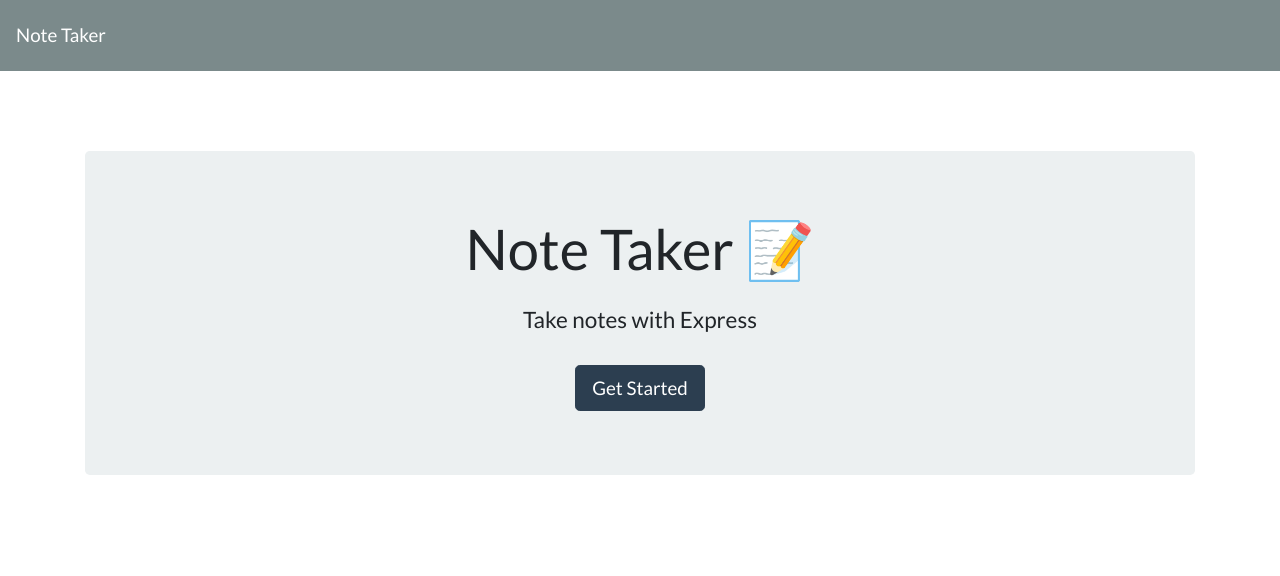
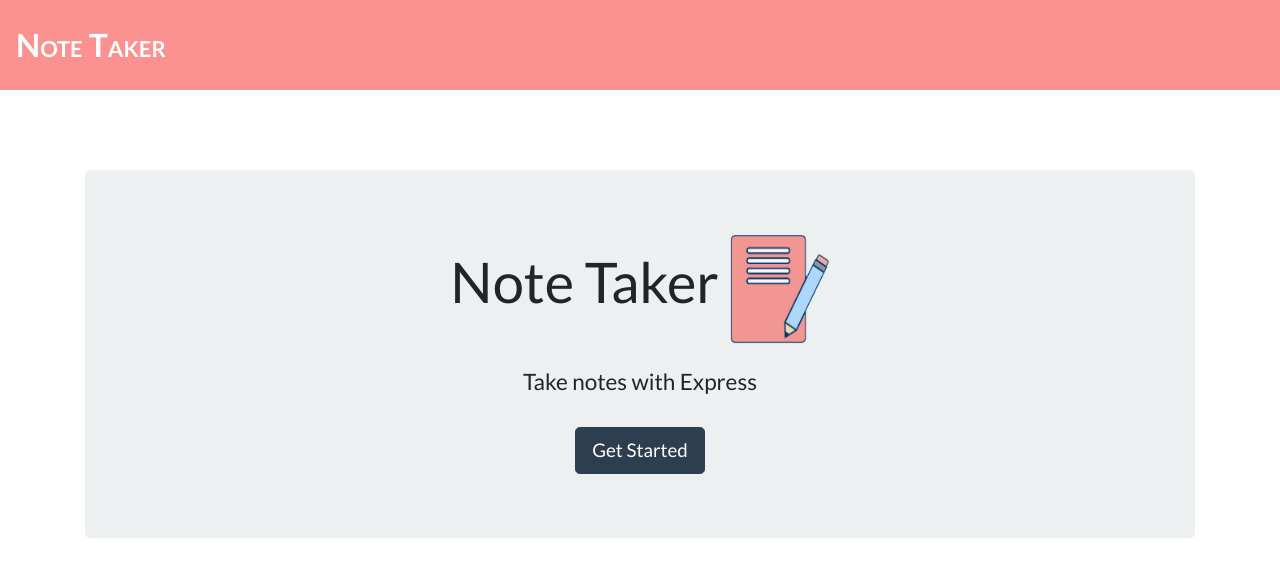
Before and after one commit to vsjanarthani/Notes-Taker, a website: page public/index.html in a window 1280 px wide. Drawn offline with nearby package versions, Linux system fonts and the light colour scheme; no server answers.

Commit message:
style changes made

```diff
--- a/public/assets/css/styles.css
+++ b/public/assets/css/styles.css
@@ -4,8 +4,8 @@ html, body {
   padding: 0;
 }
 
-.bg-dark {
-  background-color: rgb(211, 85, 148) !important;
+.bg-pink {
+  background-color: #fb9191 !important;
 }
 
 .save-note {
@@ -24,6 +24,17 @@ html, body {
   width: 100%;
   outline: none;
   border: none;
+}
+
+img {
+  width:100px;
+  height:110px;
+}
+
+.navbar-brand {
+  font-variant: small-caps;
+  font-weight: bolder;
+  font-size: 2rem;
 }
 
 .note-textarea {
@@ -74,7 +85,7 @@ html, body {
 }
 
 .text-danger {
-  color:  rgb(211, 85, 148) !important;
+  color: #fb9191 !important;
 }
 
 @media screen and (max-width: 600px) {
--- a/public/index.html
+++ b/public/index.html
@@ -7,16 +7,17 @@
   <meta http-equiv="X-UA-Compatible" content="ie=edge">
   <title>Note Taker</title>
   <link rel="stylesheet" href="https://cdnjs.cloudflare.com/ajax/libs/bootswatch/4.1.3/flatly/bootstrap.min.css" />
+  <link rel="stylesheet" href="/assets/css/styles.css">
 </head>
 
 <body>
-  <nav class="navbar navbar-dark bg-dark">
+  <nav class="navbar navbar-dark bg-pink">
     <a class="navbar-brand" href="/">Note Taker
     </a>
   </nav>
   <div class="container">
     <div style="margin-top: 80px;" class="jumbotron text-center">
-      <h1 class="display-4">Note Taker <span role="img" aria-label="Memo">📝</span></h1>
+      <h1 class="display-4">Note Taker <img src="./assets/images/note-memo.jpg"></h1>
       <h4 class="mt-4">Take notes with Express</h4>
       <a class="btn btn-primary btn-lg mt-4" href="/notes" role="button">Get Started</a>
     </div>
```
Also changed, not shown: public/notes.html (+1 -1 lines), public/assets/images/note-memo.jpg (added).
